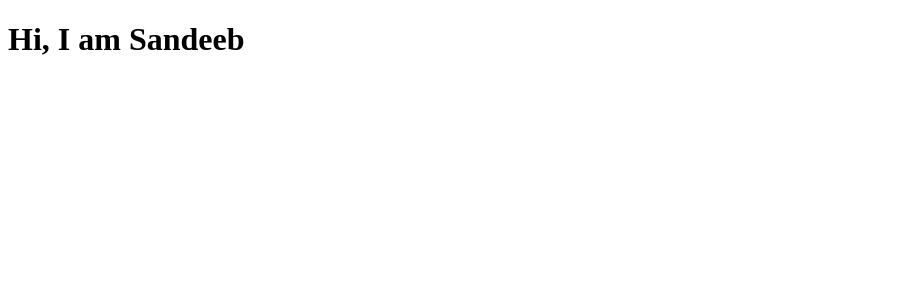
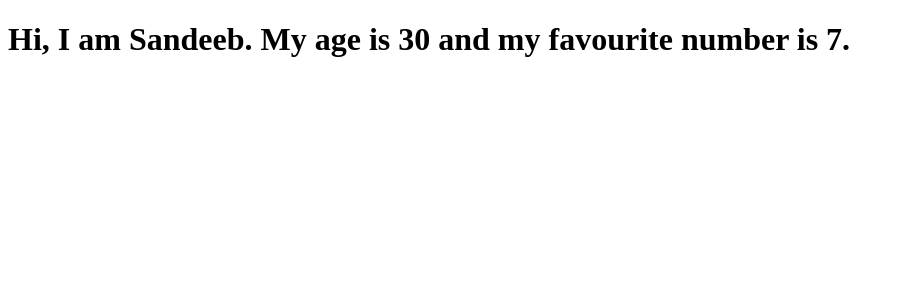
Before and after one commit to steamnp/bfs56, a React (Vite) app: page / in a window 1280 px wide. Shown: the top 300 px of the page, without its empty margins (0-904 px from the left). Built offline with nearby package versions, Linux system fonts and the light colour scheme.

Commit message:
Props in jsx

```diff
--- a/src/main.jsx
+++ b/src/main.jsx
@@ -2,11 +2,12 @@ import React from "react";
 import ReactDOM from "react-dom/client";
 import Sandeeb from "./sandeeb";
 
-// A component name should be written in PascalCase
-// This is App component
+//console.log is for the debugging purpose
+//{age: 30, favNumber: 7} is the object in javascript, which can be excess by props
+// to access different properties of the object, we can use props.age, props.favNumber
 
 ReactDOM.createRoot(document.getElementById("root")).render(
   <React.StrictMode>
-    <Sandeeb />
+    <Sandeeb age={30} favNumber={7} />
   </React.StrictMode>
 );
--- a/src/sandeeb.jsx
+++ b/src/sandeeb.jsx
@@ -1,5 +1,17 @@
-function Sandeeb() {
-  return <h1>Hi, I am Sandeeb</h1>;
+//DRY -> Don't Repeat Yourself
+//SOC -> Separation of Concerns
+import PropTypes from "prop-types";
+function Sandeeb({ age, favNumber }) {
+  return (
+    <h1>
+      {/* Hi, I am Sandeeb. My age is {props.age} and my favourite number is {props.favNumber}. */}
+      Hi, I am Sandeeb. My age is {age} and my favourite number is {favNumber}.
+    </h1>
+  );
 }
 
+Sandeeb.prototype = {
+  age: PropTypes.number,
+  favNumber: PropTypes.number,
+};
 export default Sandeeb;
```
